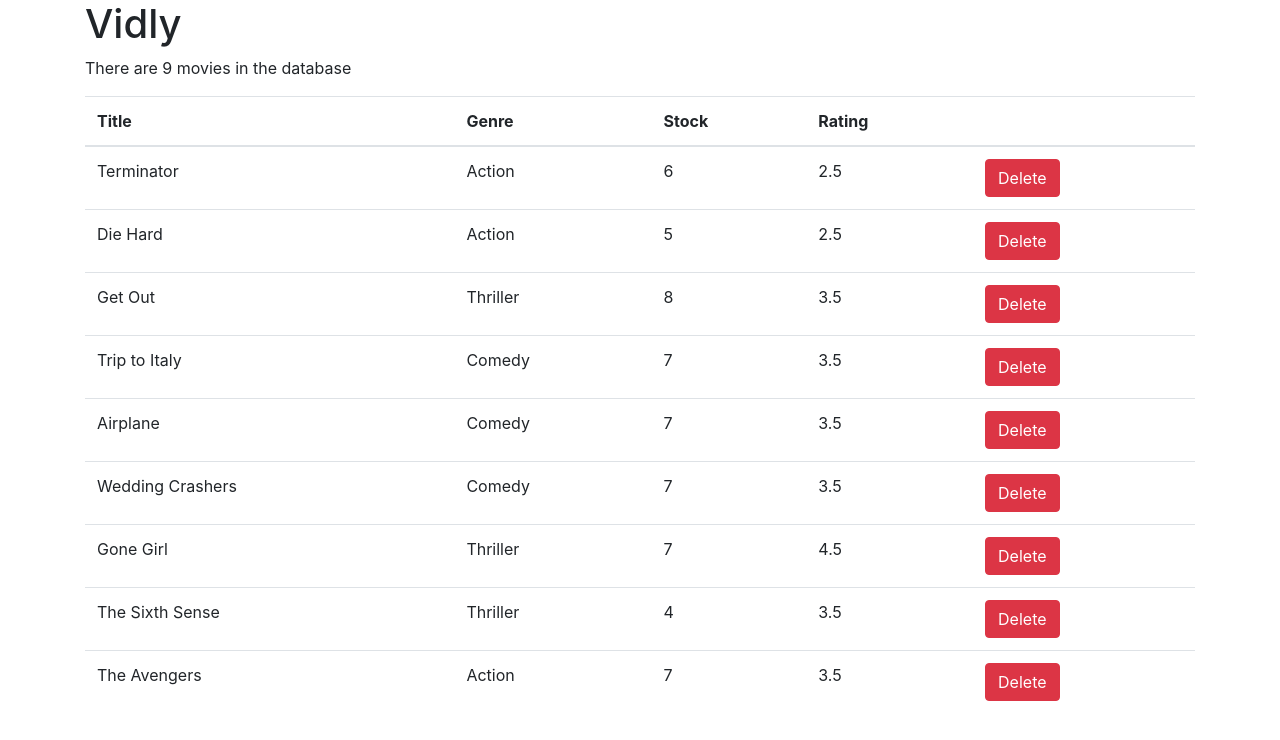
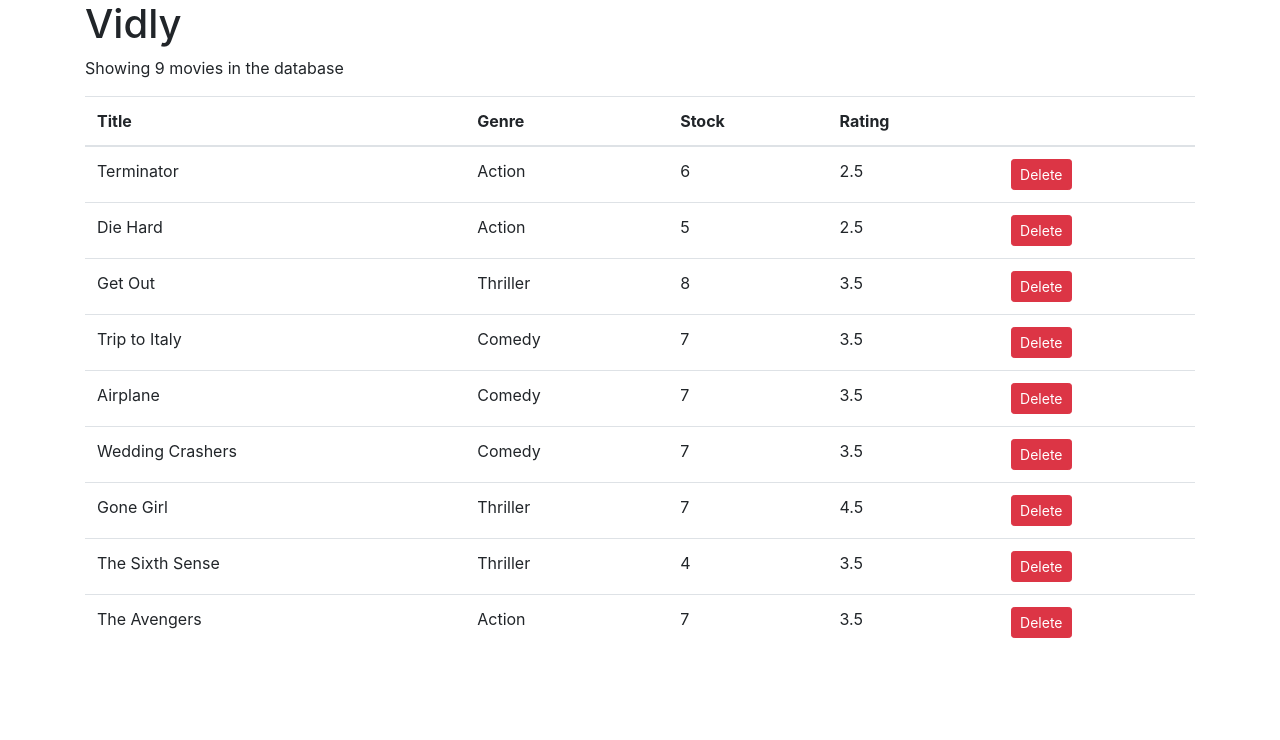
Before and after one commit to hellowhirl/my-bootcamp-learning, a React (Create React App) app in the folder vidly/: page / in a window 1280 px wide. Shown: the top 740 px of the page. Built offline with nearby package versions, Linux system fonts and the light colour scheme.

Commit message:
React exercise for building movies component for displaying data along with delete function.
Skills exhibited:
JSX, building component, event handlers, conditional rendering, updateing the state

```diff
--- a/vidly/src/components/movies.jsx
+++ b/vidly/src/components/movies.jsx
@@ -7,26 +7,31 @@ class Movies extends Component {
   };
 
   handleDelete = movie => {
-    console.log(movie);
+    // const movieIndex = this.state.movies.indexOf(movie);
+    // this.setState({ movie: this.state.movies.splice(movieIndex, 1) }); // my fitst solution: somehow this worked too?
+
+    // create new array of movies that contains all movies except the movie we have passed here, targetng with '._id' property
+    const movies = this.state.movies.filter(m => m._id !== movie._id);
+    // this.setState({ movies: movies }); // this works too, but better implementation is below
+    this.setState({ movies: movies }); // in modern JS if key and value are same name we can simplify by removing repitition
   };
 
   render() {
+    const { length: moviesCount } = this.state.movies; // refactoring this number into a separate constant - give it alias of "moviesCount"
+
+    if (moviesCount === 0) return <p>There are no movies in the database</p>;
     return (
-      <div>
-        {this.state.movies.length === 0 && (
-          <p>There are no movies in the database</p>
-        )}
-        {this.state.movies.length > 0 && (
-          <p>There are {this.state.movies.length} movies in the database</p>
-        )}
+      <React.Fragment>
+        {/* for returning multiple elements we should wrap with a parent like 'React.Fragment */}
+        <p>Showing {moviesCount} movies in the database</p>
         <table className="table">
           <thead>
             <tr>
-              <th scope="col">Title</th>
-              <th scope="col">Genre</th>
-              <th scope="col">Stock</th>
-              <th scope="col">Rating</th>
-              <th scope="col"></th>
+              <th>Title</th>
+              <th>Genre</th>
+              <th>Stock</th>
+              <th>Rating</th>
+              <th></th>
             </tr>
           </thead>
           <tbody>
@@ -39,9 +44,9 @@ class Movies extends Component {
                   <td>{movie.dailyRentalRate}</td>
                   <td>
                     <button
-                      onClick={this.handleDelete}
+                      onClick={() => this.handleDelete(movie)}
                       type="button"
-                      className="btn btn-danger"
+                      className="btn btn-danger btn-sm"
                     >
                       Delete
                     </button>
@@ -51,7 +56,7 @@ class Movies extends Component {
             })}
           </tbody>
         </table>
-      </div>
+      </React.Fragment>
     );
   }
 }
```
